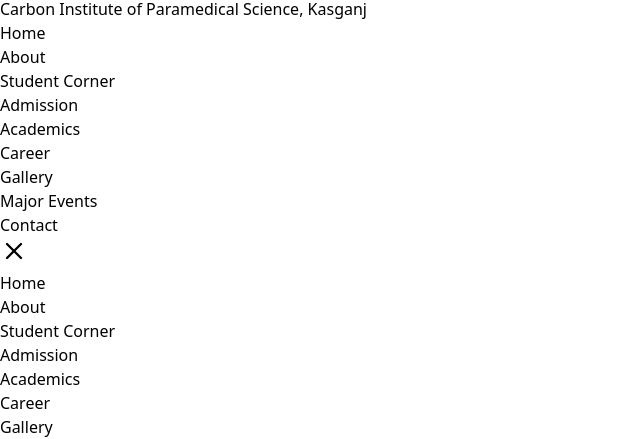
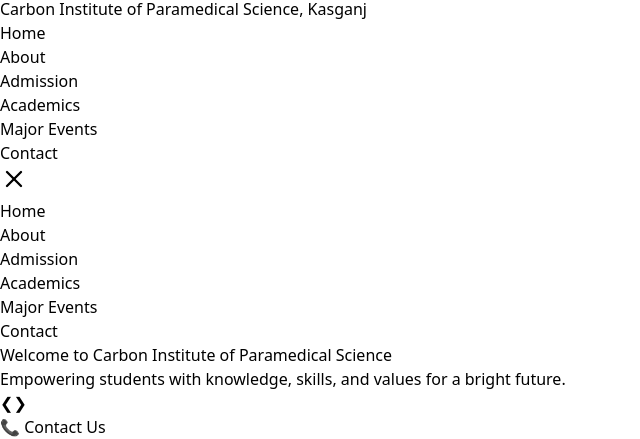
Before and after one commit to ahmaduvais/Carbon-Institute, a React (Vite) app: page /contact in a window 1280 px wide. Shown: the part 361-800 px from the top of the page, without its empty margins (0-640 px from the left). Built offline with nearby package versions, Linux system fonts and the light colour scheme; grey boxes are pictures that could not be loaded.

Commit message:
Commented Carrer, gallery

```diff
--- a/src/components/Navbar.jsx
+++ b/src/components/Navbar.jsx
@@ -5,11 +5,11 @@
 const menuItems = [
   { name: "Home", path: "/" },
   { name: "About", path: "/about" },
-  { name: "Student Corner", path: "/student-corner" },
+  // { name: "Student Corner", path: "/student-corner" },
   { name: "Admission", path: "/admission" },
   { name: "Academics", path: "/academics" },
-  { name: "Career", path: "/career" },
-  { name: "Gallery", path: "/gallery" },
+  // { name: "Career", path: "/career" },
+  // { name: "Gallery", path: "/gallery" },
   { name: "Major Events", path: "/major-events" },
   { name: "Contact", path: "/contact" },
 ];
```
